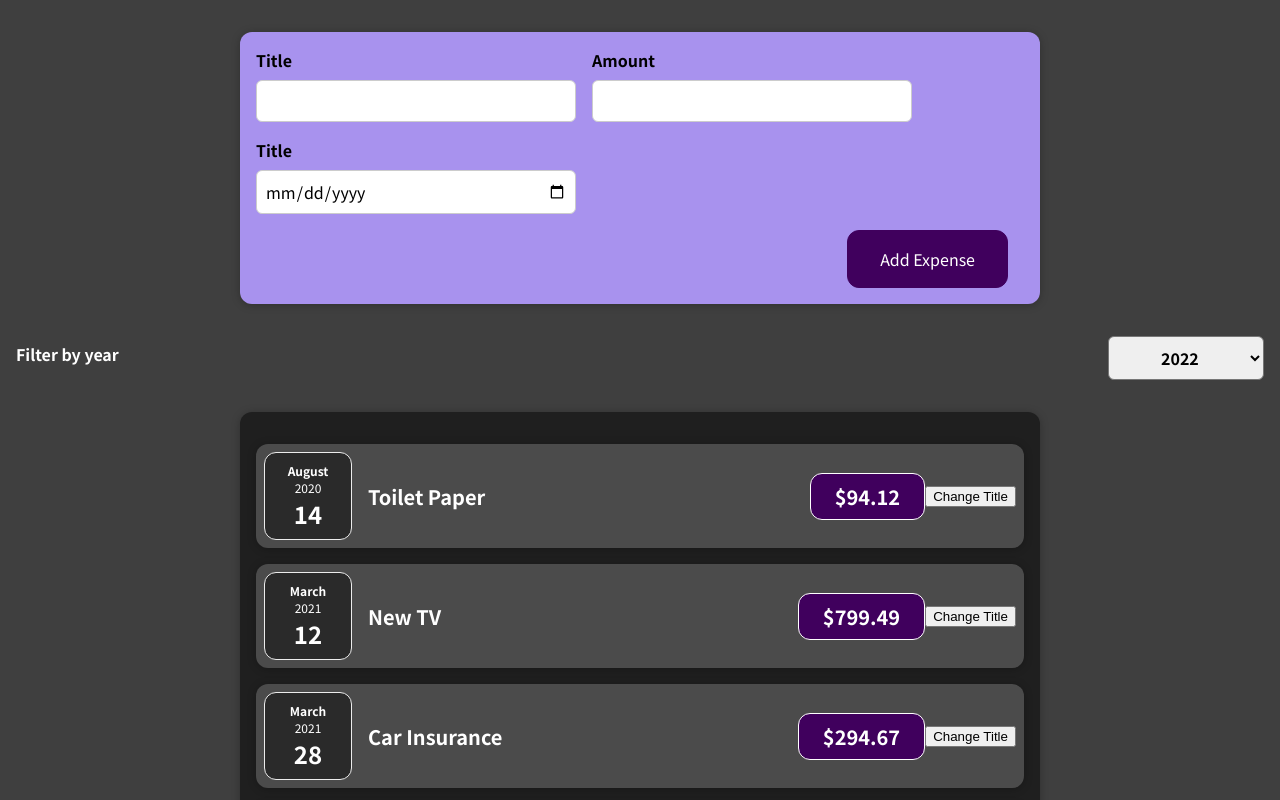
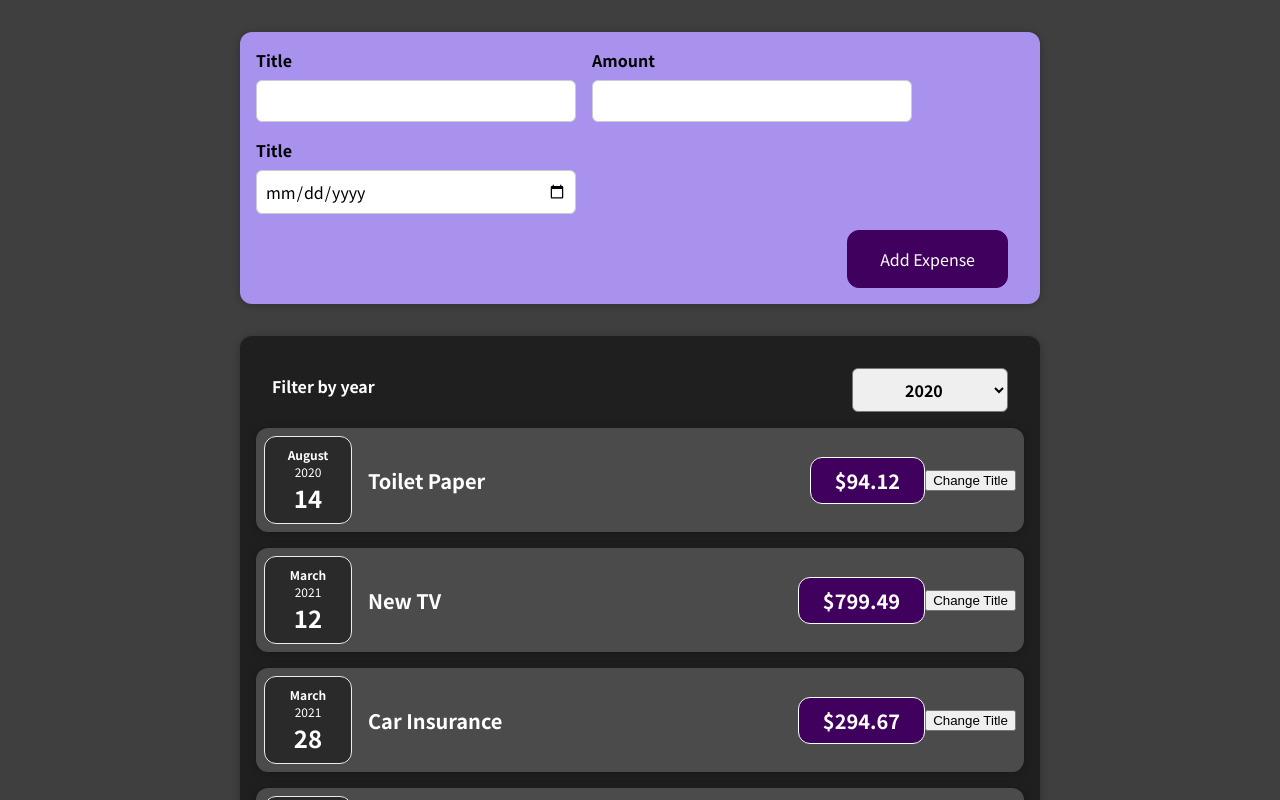
Before and after one commit to singh44ashutosh/react-complete-guide, a React (Create React App) app: page / in a window 1280 px wide. Shown: the top 800 px of the page. Built offline with nearby package versions, Linux system fonts and the light colour scheme.

Commit message:
filter updates

```diff
--- a/src/components/Expenses/Expenses.js
+++ b/src/components/Expenses/Expenses.js
@@ -1,3 +1,5 @@
+import { useState } from "react";
+
 import ExpenseItem from "./ExpenseItem";
 import Card from "../UI/Card";
 import ExpensesFilter from "./ExpensesFilter";
@@ -5,14 +7,19 @@ import ExpensesFilter from "./ExpensesFilter";
 import "./Expenses.css";
 
 const Expenses = (props) => {
-  const onFilterHandler = (value) => {
-    console.log(value);
+  const [filteredYear, setFilteredYear] = useState("2020");
+
+  const filterChangeHandler = (selectedYear) => {
+    setFilteredYear(selectedYear);
   };
 
   return (
     <div>
-      <ExpensesFilter onFilter={onFilterHandler} />
       <Card className="expenses">
+        <ExpensesFilter
+          selected={filteredYear}
+          onChangeFilter={filterChangeHandler}
+        />
         <ExpenseItem
           title={props.expenses[0].title}
           amount={props.expenses[0].amount}
--- a/src/components/Expenses/ExpensesFilter.js
+++ b/src/components/Expenses/ExpensesFilter.js
@@ -2,14 +2,14 @@ import "./ExpensesFilter.css";
 
 const ExpensesFilter = (props) => {
   const onChangeHandler = (event) => {
-    props.onFilter(event.target.value);
+    props.onChangeFilter(event.target.value);
   };
 
   return (
     <div className="expenses-filter">
       <div className="expenses-filter__control">
         <label>Filter by year</label>
-        <select onChange={onChangeHandler}>
+        <select value={props.selected} onChange={onChangeHandler}>
           <option value="2022">2022</option>
           <option value="2021">2021</option>
           <option value="2020">2020</option>
```
Also changed, not shown: 1 other file (tests, documents, lock files or other folders).
